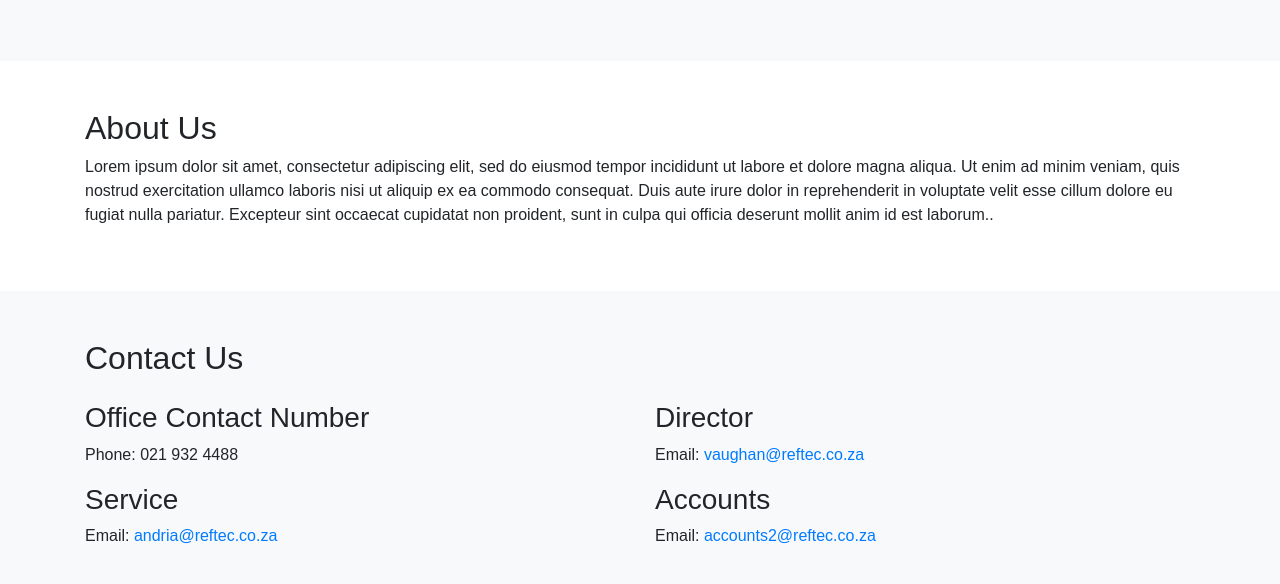
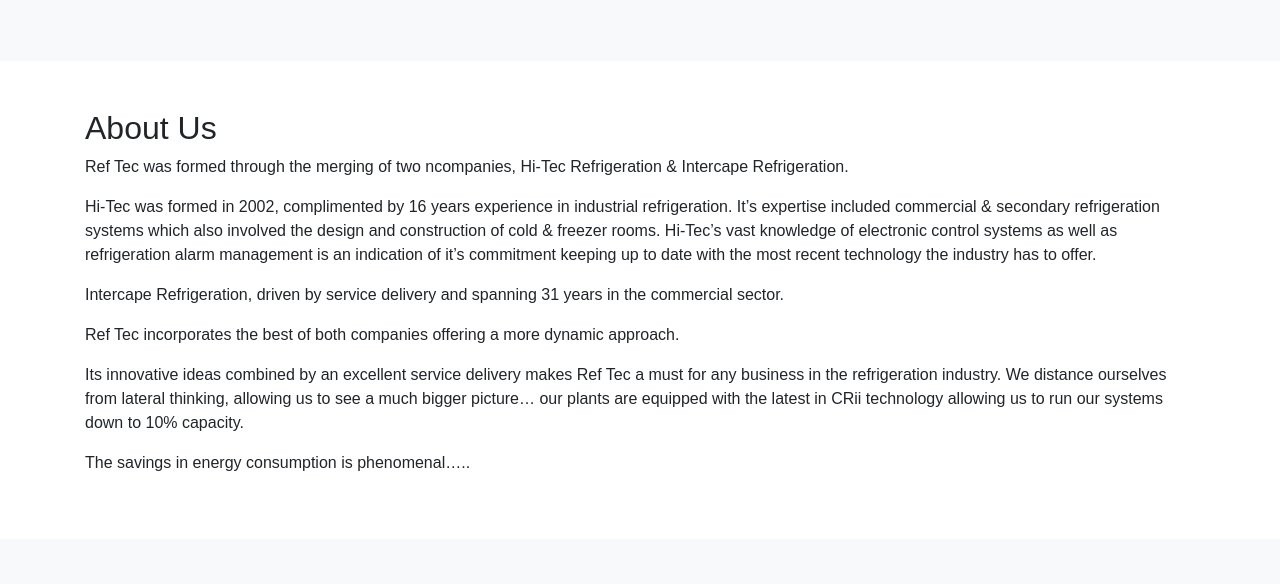
Before and after one commit to ApplesAreNotBananas/applesarenotbananas.github.io, a plain HTML site: page index.html in a window 1280 px wide. Shown: the part 742-1326 px from the top of the page. Drawn offline with nearby package versions, Linux system fonts and the light colour scheme.

Commit message:
Updated About Us

```diff
--- a/index.html
+++ b/index.html
@@ -88,7 +88,12 @@
 <section id="about" class="py-5">
     <div class="container">
         <h2>About Us</h2>
-        <p>Lorem ipsum dolor sit amet, consectetur adipiscing elit, sed do eiusmod tempor incididunt ut labore et dolore magna aliqua. Ut enim ad minim veniam, quis nostrud exercitation ullamco laboris nisi ut aliquip ex ea commodo consequat. Duis aute irure dolor in reprehenderit in voluptate velit esse cillum dolore eu fugiat nulla pariatur. Excepteur sint occaecat cupidatat non proident, sunt in culpa qui officia deserunt mollit anim id est laborum..</p>
+        <p>Ref Tec was formed through the merging of two ncompanies, Hi-Tec Refrigeration & Intercape Refrigeration.<br></p>
+        <p> Hi-Tec was formed in 2002, complimented by 16 years experience in industrial refrigeration. It’s expertise included commercial & secondary refrigeration systems which also involved the design and construction of cold & freezer rooms. Hi-Tec’s vast knowledge of electronic control systems as well as refrigeration alarm management is an indication of it’s commitment keeping up to date with the most recent technology the industry has to offer.<br></p>
+        <p> Intercape Refrigeration, driven by service delivery and spanning 31 years in the commercial sector. <br></p>
+        <p> Ref Tec incorporates the best of both companies offering a more dynamic approach.<br></p>
+        <p> Its innovative ideas combined by an excellent service delivery makes Ref Tec a must for any business in the refrigeration industry. We distance ourselves from lateral thinking, allowing us to see a much bigger picture… our plants are equipped with the latest in CRii technology allowing us to run our systems down to 10% capacity.<br></p>
+        <p>  The savings in energy consumption is phenomenal…..</p>
     </div>
 </section>
 
```
